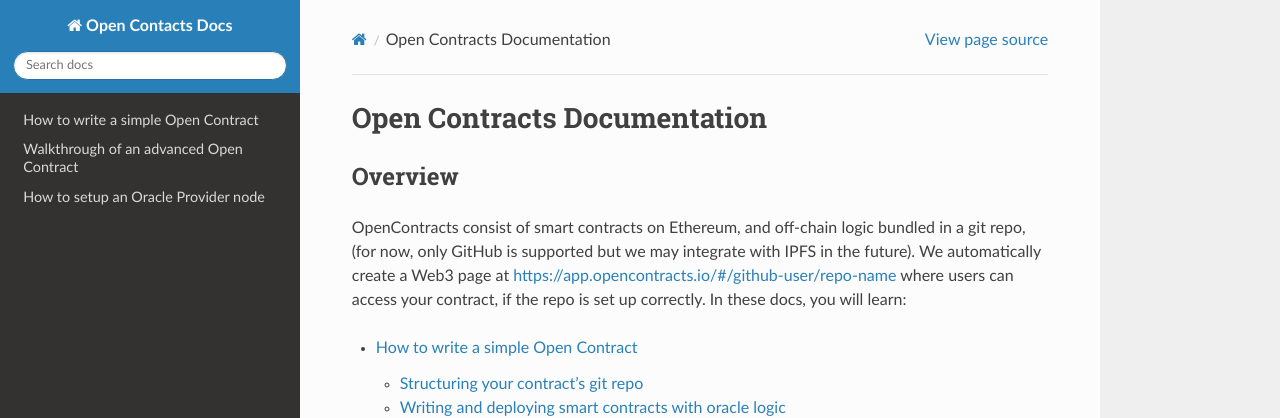
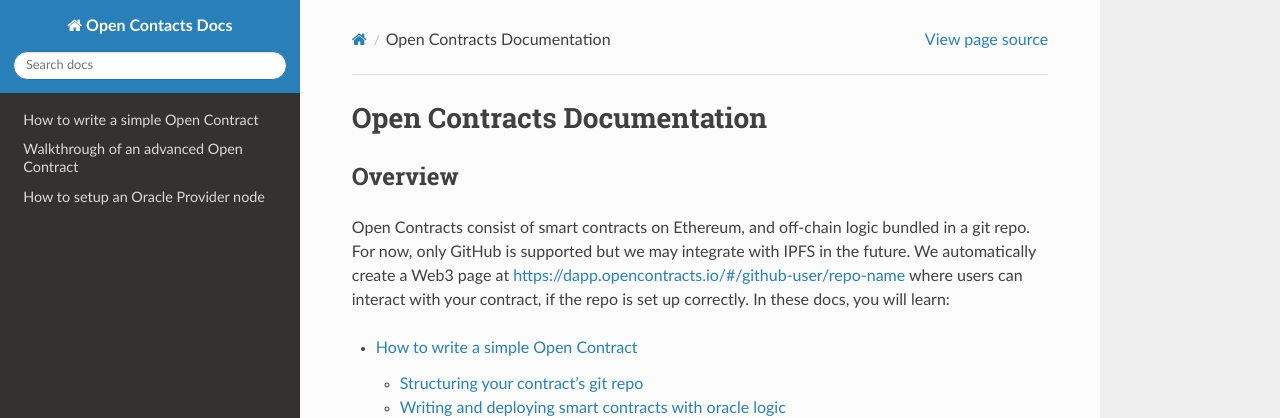
Before and after one commit to open-contracts/docs, a Sphinx documentation site: the page built from docs/source/index.rst, in a window 1280 px wide and 1030 px high. Shown: the top 418 px of the window. Built offline with Sphinx 7.4.7 and the Read the Docs theme 2.0.0, drawn with Linux system fonts in a browser that asks for light colours.

Commit message:
Update index.rst

```diff
--- a/docs/source/index.rst
+++ b/docs/source/index.rst
@@ -9,8 +9,8 @@
 Overview
 ------------
 
-OpenContracts consist of smart contracts on Ethereum, and off-chain logic bundled in a git repo, (for now, only GitHub is supported but we may integrate with IPFS in the future).
-We automatically create a Web3 page at https://app.opencontracts.io/#/github-user/repo-name where users can access your contract, if the repo is set up correctly.
+Open Contracts consist of smart contracts on Ethereum, and off-chain logic bundled in a git repo. For now, only GitHub is supported but we may integrate with IPFS in the future.
+We automatically create a Web3 page at https://dapp.opencontracts.io/#/github-user/repo-name where users can interact with your contract, if the repo is set up correctly.
 In these docs, you will learn:
 
 .. toctree::
```
